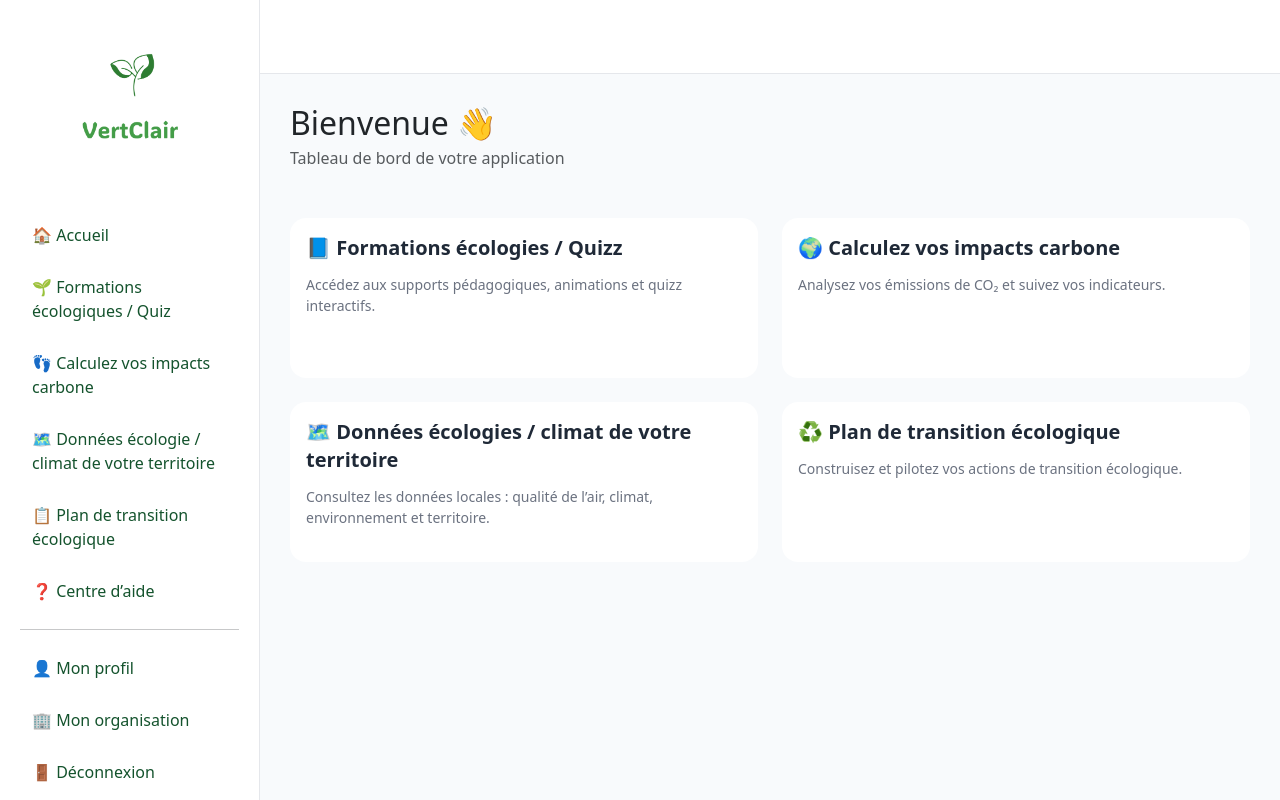
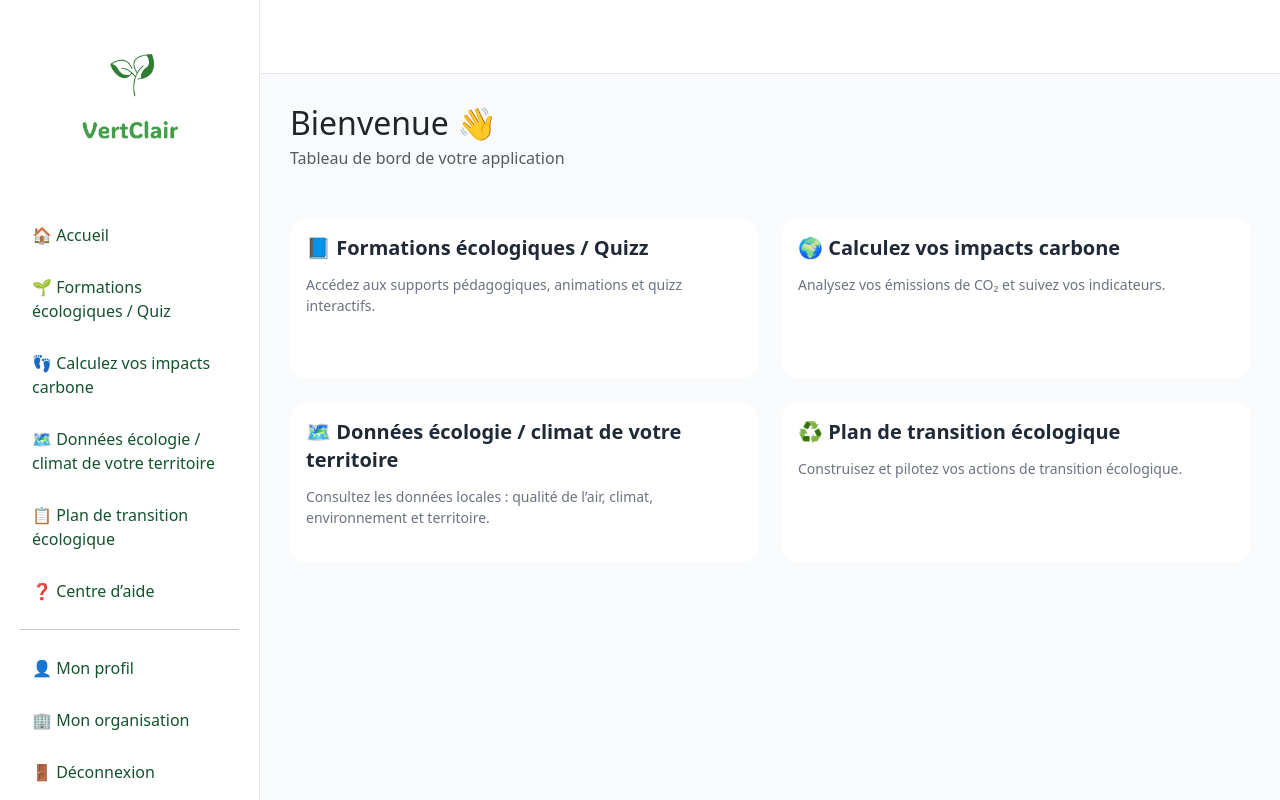
Before and after one commit to KhaledBOUGHAZI/VertClair-Plateforme, a Django app: page /dashboard/ in a window 1280 px wide. Run offline with Django 5.2, Linux system fonts and the light colour scheme.

Commit message:
Correction du lien formations du dashboard

```diff
--- a/templates/dashboard.html
+++ b/templates/dashboard.html
@@ -69,9 +69,9 @@
 <div class="row g-4 mt-4">
 
     <div class="col-12 col-md-6">
-        <a href="{% url 'formations' %}" class="text-decoration-none">
+        <a href="{% url 'campus' %}" class="text-decoration-none">
             <div class="card border-0 p-3 h-100 dashboard-card">
-                <h3>📘 Formations écologies / Quizz</h3>
+                <h3>📘 Formations écologiques / Quizz</h3>
                 <p>Accédez aux supports pédagogiques, animations et quizz interactifs.</p>
             </div>
         </a>
@@ -89,7 +89,7 @@
     <div class="col-12 col-md-6">
         <a href="{% url 'territoire' %}" class="text-decoration-none">
             <div class="card border-0 p-3 h-100 dashboard-card">
-                <h3>🗺️ Données écologies / climat de votre territoire</h3>
+                <h3>🗺️ Données écologie / climat de votre territoire</h3>
                 <p>Consultez les données locales : qualité de l’air, climat, environnement et territoire.</p>
             </div>
         </a>
```
